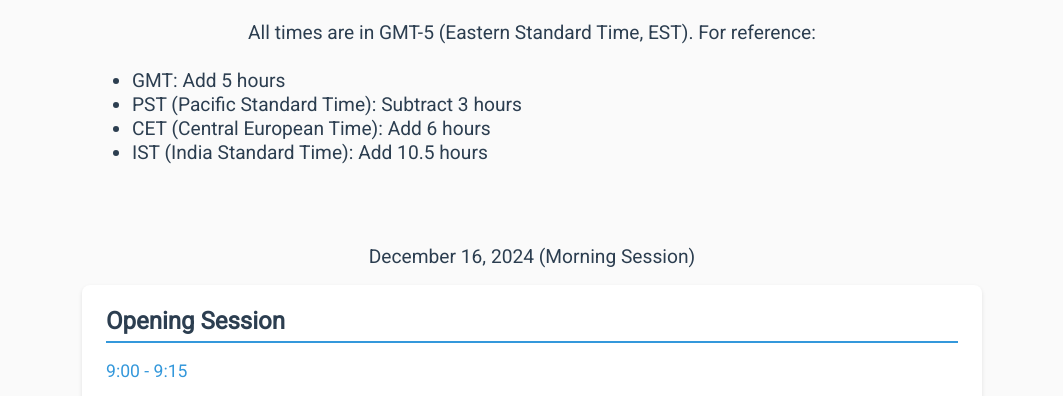
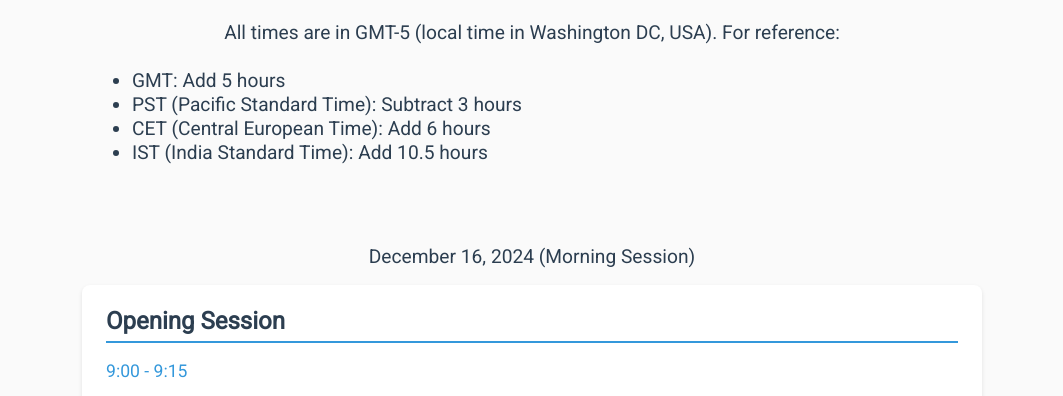
Before and after one commit to DS4EIW/4th-DS4EIW, a plain HTML site: page program.html in a window 1280 px wide. Shown: the part 658-1054 px from the top of the page, without its empty margins (108-1171 px from the left). Drawn offline with Linux system fonts and the light colour scheme.

```diff
--- a/program.html
+++ b/program.html
@@ -161,7 +161,7 @@
     <div class="page-content">
         <h2>Workshop Program</h2>
         <div class="date-header">
-            All times are in GMT-5 (Eastern Standard Time, EST).
+            All times are in GMT-5 (local time in Washington DC, USA).
             For reference:
             <ul>
                 <li>GMT: Add 5 hours</li>
```
